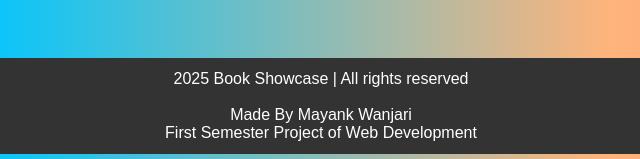
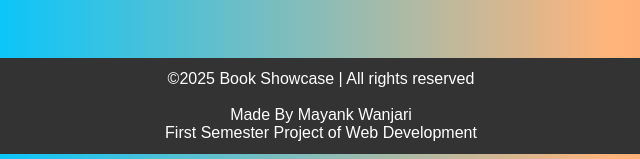
Before and after one commit to MayankWanjari/Sem-1-Web-Project, a plain HTML site: page index.html in a window 1280 px wide. Shown: the part 654-813 px from the top of the page, 319-959 px from the left. Drawn offline with Linux system fonts and the light colour scheme.

Commit message:
Update index.html

```diff
--- a/index.html
+++ b/index.html
@@ -44,7 +44,7 @@
     </div>
     <footer>
         <div>
-            2025 Book Showcase | All rights reserved
+            &copy;2025 Book Showcase | All rights reserved
         </div> <br>
         <div>
             Made By Mayank Wanjari
```
